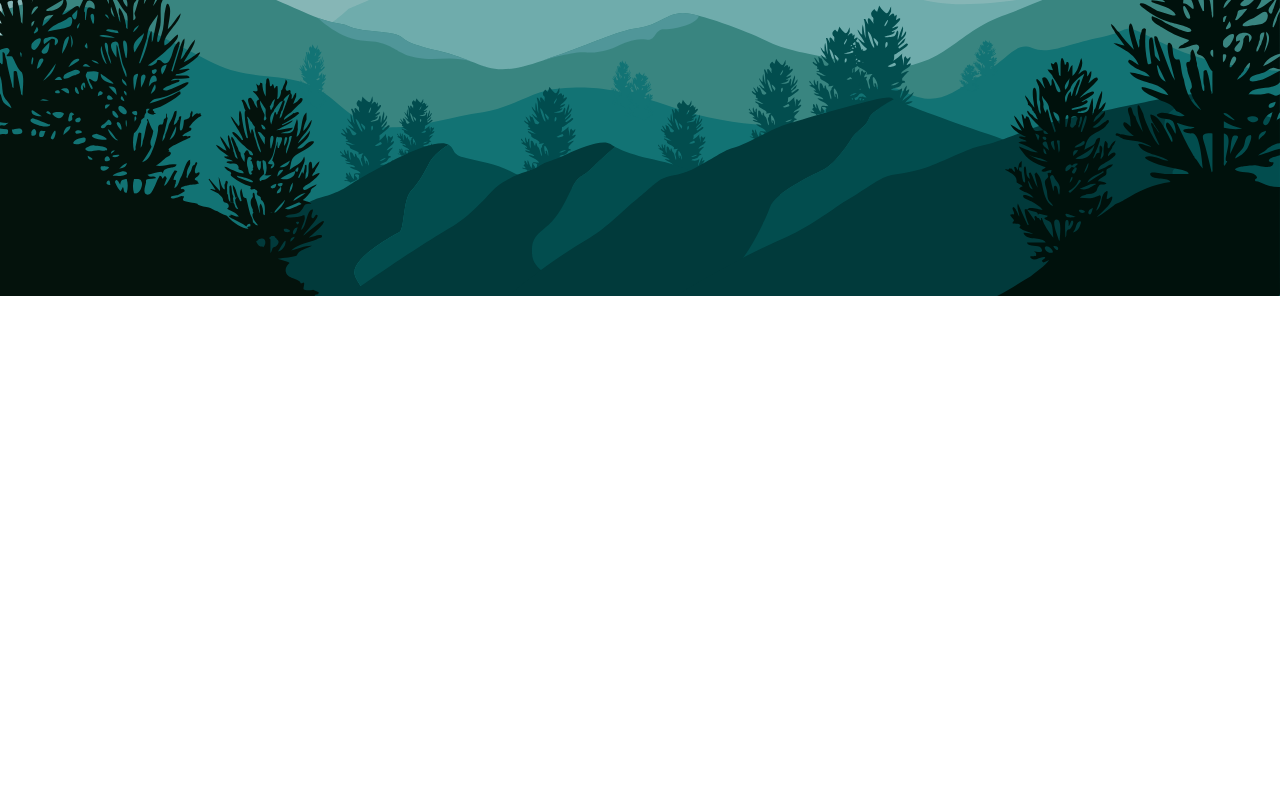
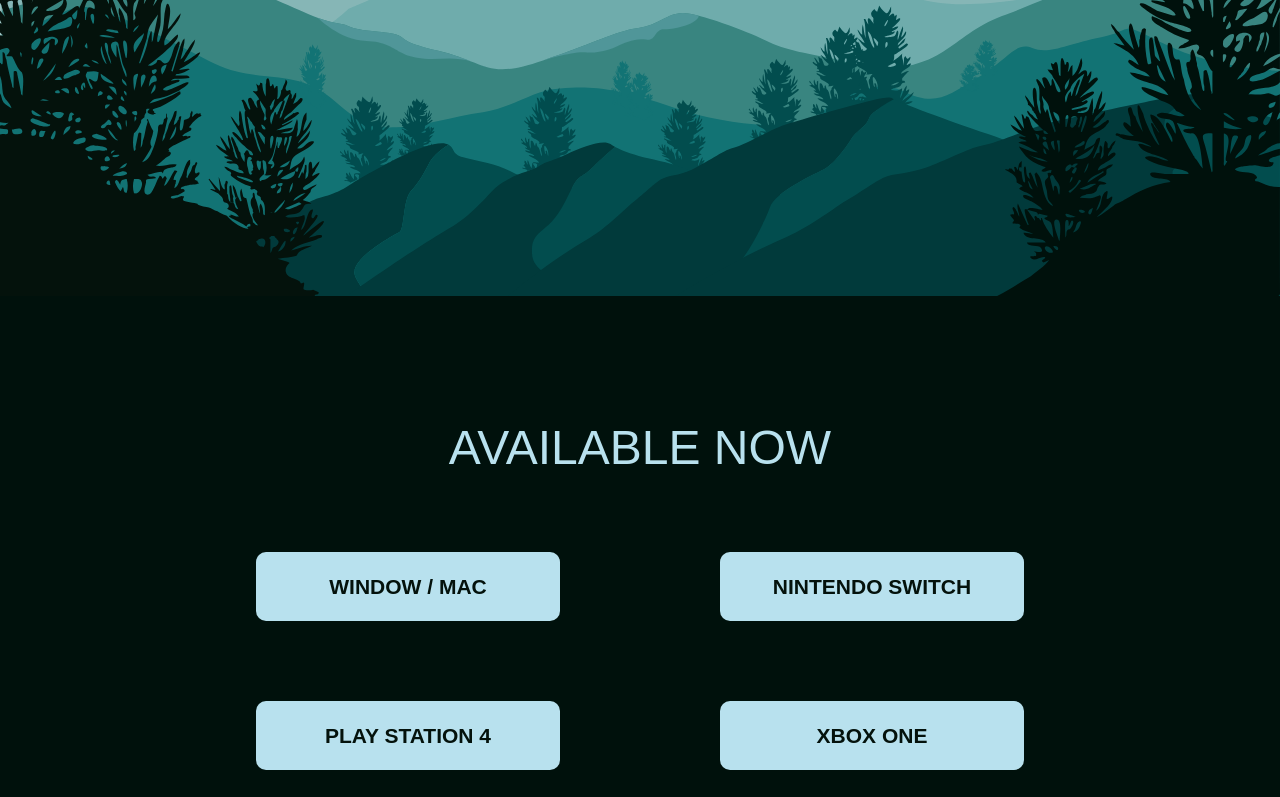
Before and after one commit to Junbro0708/Interactive_Web, a React (Create React App) app: page /scrolling in a window 1280 px wide. Shown: the part 458-1255 px from the top of the page. Before the commit the page ends 800 px from the top, so only its background shows below. Built offline with nearby package versions, Linux system fonts and the light colour scheme.

Commit message:
parellax scrolling

```diff
--- a/src/components/Scrolling.js
+++ b/src/components/Scrolling.js
@@ -1,26 +1,126 @@
 import React, { useState } from 'react';
-import { CSSTransition } from 'react-transition-group';
 import styles from '../style/Scrolling.module.css';
 import { Link } from 'react-router-dom';
+import { ReactComponent as BG } from '../img/img.svg';
+import $ from 'jquery';
 
 function Scrolling() {
   // 1. 유저가 스크롤 했음을 알아냄
   // 2. 얼마나 스크롤 됐는지 알아냄
   // 3. 이를 가지고 이미지별 스크롤 강도를 조정
+
+  $(window).on('scroll', () => {
+    if(document.documentElement.clientWidth > 800){
+      // 해
+      $($('circle.st1')[0]).css('transform', `translateY(${window.scrollY * 1.3}px)`)
+
+      // 회색 구름
+      $($('path.st2')[0]).css('transform', `translateX(${window.scrollY * 2.25}px)`)
+      $($('path.st2')[1]).css('transform', `translateX(${window.scrollY * -1.25}px)`)
+
+      // 흰색 구름
+      $($('path.st1')[0]).css('transform', `translateX(${window.scrollY * 2.5}px)`)
+      $($('path.st1')[2]).css('transform', `translateX(${window.scrollY * -1.5}px)`)
+      $($('path.st1')[1]).css('transform', `translateX(${window.scrollY * -0.5}px)`)
+
+      // 새
+      $($('path.st8')[0]).css('transform', `translateX(${window.scrollY * -2.5}px)`)
+      $($('path.st8')[1]).css('transform', `translateX(${window.scrollY * 1.5}px)`)
+      $($('path.st8')[2]).css('transform', `translateX(${window.scrollY * 0.5}px)`)
+
+      // 산
+      $($('path.st4')[0]).css('transform', `translateY(${window.scrollY * 0.95}px)`)
+
+      $($('path.st6')[0]).css('transform', `translateY(${window.scrollY * 0.8}px)`)
+      $($('path.st6')[1]).css('transform', `translateY(${window.scrollY * 0.8}px)`)
+      $($('path.st5')[0]).css('transform', `translateY(${window.scrollY * 0.8}px)`)
+
+      $($('path.st7')[0]).css('transform', `translateY(${window.scrollY * 0.65}px)`)
+
+      $($('path.st9')[0]).css('transform', `translateY(${window.scrollY * 0.5}px)`)
+      $($('path.st9')[1]).css('transform', `translateY(${window.scrollY * 0.5}px)`)
+      $($('path.st9')[2]).css('transform', `translateY(${window.scrollY * 0.5}px)`)
+      $($('path.st3')).css('transform', `translateY(${window.scrollY * 0.5}px)`)
+
+      $($('path.st10')).css('transform', `translateY(${window.scrollY * 0.35}px)`)
+
+      $($('path.st11')).css('transform', `translateY(${window.scrollY * 0.2}px)`)
+      $($('path.st12')).css('transform', `translateY(${window.scrollY * 0.2}px)`)
+      $($('path.st13')).css('transform', `translateY(${window.scrollY * 0.2}px)`)
+
+      $($('path.st15')).css('transform', `translateY(${window.scrollY * 0.05}px)`)
+      $($('path.st16')).css('transform', `translateY(${window.scrollY * 0.05}px)`)
+    }
+  })
+
+  $(window).on("resize", () => {
+    if(document.documentElement.clientWidth <= 800){
+            // 해
+            $($('circle.st1')[0]).css('transform', `translateY(0px)`)
+
+            // 회색 구름
+            $($('path.st2')[0]).css('transform', `translateX(0px)`)
+            $($('path.st2')[1]).css('transform', `translateX(0px)`)
+
+            // 흰색 구름
+            $($('path.st1')[0]).css('transform', `translateX(0px)`)
+            $($('path.st1')[2]).css('transform', `translateX(0px)`)
+            $($('path.st1')[1]).css('transform', `translateX(0px)`)
+
+            // 새
+            $($('path.st8')[0]).css('transform', `translateX(0px)`)
+            $($('path.st8')[1]).css('transform', `translateX(0px)`)
+            $($('path.st8')[2]).css('transform', `translateX(0px)`)
+
+            // 산
+            $($('path.st4')[0]).css('transform', `translateY(0px)`)
+
+            $($('path.st6')[0]).css('transform', `translateY(0px)`)
+            $($('path.st6')[1]).css('transform', `translateY(0px)`)
+            $($('path.st5')[0]).css('transform', `translateY(0px)`)
+
+            $($('path.st7')[0]).css('transform', `translateY(0px)`)
+
+            $($('path.st9')[0]).css('transform', `translateY(0px)`)
+            $($('path.st9')[1]).css('transform', `translateY(0px)`)
+            $($('path.st9')[2]).css('transform', `translateY(0px)`)
+            $($('path.st3')).css('transform', `translateY(0px)`)
+
+            $($('path.st10')).css('transform', `translateY(0px)`)
+
+            $($('path.st11')).css('transform', `translateY(0px)`)
+            $($('path.st12')).css('transform', `translateY(0px)`)
+            $($('path.st13')).css('transform', `translateY(0px)`)
+
+            $($('path.st15')).css('transform', `translateY(0px)`)
+            $($('path.st16')).css('transform', `translateY(0px)`)
+    }
+    console.log($(`.${styles.main_img}`).css('width', '100vw'))
+  })
+
   return(
-    <>
+    <div className={styles.container}>
       <header className={styles.header}>
-        <Link to='/scrolling' className={styles.button_in_header}>THE MOUNTAIN</Link>
+        <div className={styles.button_in_header} onClick={()=>document.querySelector("#document").scrollIntoView()}>THE MOUNTAIN</div>
         <ul className={styles.right_btns}>
           <li><Link to='/scrolling' className={`${styles.button_in_header}`}>MOUNTAIN</Link></li>
           <li><Link to='/scrolling' className={`${styles.button_in_header}`}>AMAZING BLOG</Link></li>
           <li><Link to='/scrolling' className={`${styles.button_in_header}`}>AMAZING NEWS</Link></li>
         </ul>
       </header>
-      <div>
-        <img src='/img.svg' alt='background'/>
+      <div className={styles.bg_wrapper}>
+        <BG className={styles.main_img}/>
       </div>
-    </>
+      <div className={styles.main_content}>
+        <p id='document' className={styles.document_title}>AVAILABLE NOW</p>
+        <ul className={styles.document_wrapper}>
+          <li className={styles.document_list}>WINDOW / MAC</li>
+          <li className={styles.document_list}>NINTENDO SWITCH</li>
+          <li className={styles.document_list}>PLAY STATION 4</li>
+          <li className={styles.document_list}>XBOX ONE</li>
+        </ul>
+      </div>
+    </div>
   )
 }
 
--- a/src/style/Scrolling.module.css
+++ b/src/style/Scrolling.module.css
@@ -1,3 +1,9 @@
+.container{
+  height: 2000px;
+  background-color: #00110C;
+  font-family: Arial, Helvetica, sans-serif
+}
+
 .header{
   height: 34px;
   background-color: #04120C;
@@ -10,7 +16,7 @@
 .button_in_header{
   color: #B8E1EE;
   padding: 10px;
-  font-weight: 700;
+  font-weight: 500;
   text-decoration: none;
   cursor: pointer;
 }
@@ -31,3 +37,46 @@
   margin: 0;
   padding: 0;
 }
+
+.bg_wrapper{
+  overflow: hidden;
+  display: flex;
+  justify-content: center;
+}
+
+.main_img{
+  min-width: 1000px;
+}
+
+.document_title{
+  color: #B8E1EE;
+  font-size: 3rem;
+}
+
+.main_content{
+  display: flex;
+  flex-direction: column;
+  align-items: center;
+  padding: 0 14%;
+  padding-top: 10vw;
+  row-gap: 5rem;
+}
+
+.document_wrapper{
+  display: flex;
+  justify-content: center;
+  column-gap: 10rem;
+  row-gap: 5rem;
+  flex-wrap: wrap;
+}
+
+.document_list{
+  padding: 1.5rem 3rem;
+  text-align: center;
+  width: 13rem;
+  background-color: #B8E1EE;
+  color: #04120C;
+  border-radius: 10px;
+  font-weight: 700;
+  font-size: 21px;
+}
--- a/src/style/index.css
+++ b/src/style/index.css
@@ -1,3 +1,7 @@
+html{
+  scroll-behavior: smooth;
+}
+
 body {
   margin: 0;
   font-family: -apple-system, BlinkMacSystemFont, 'Segoe UI', 'Roboto', 'Oxygen',
```
Also changed, not shown: src/img/img.svg (added).
